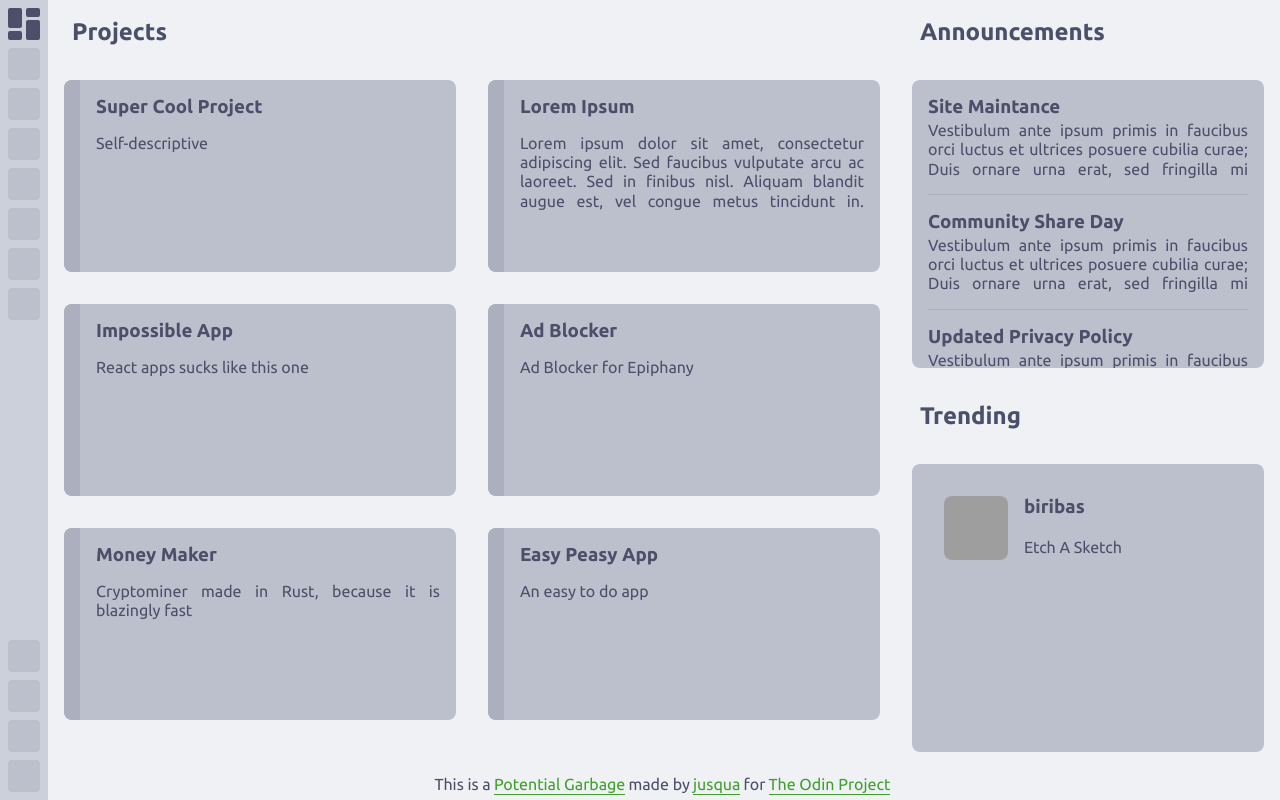
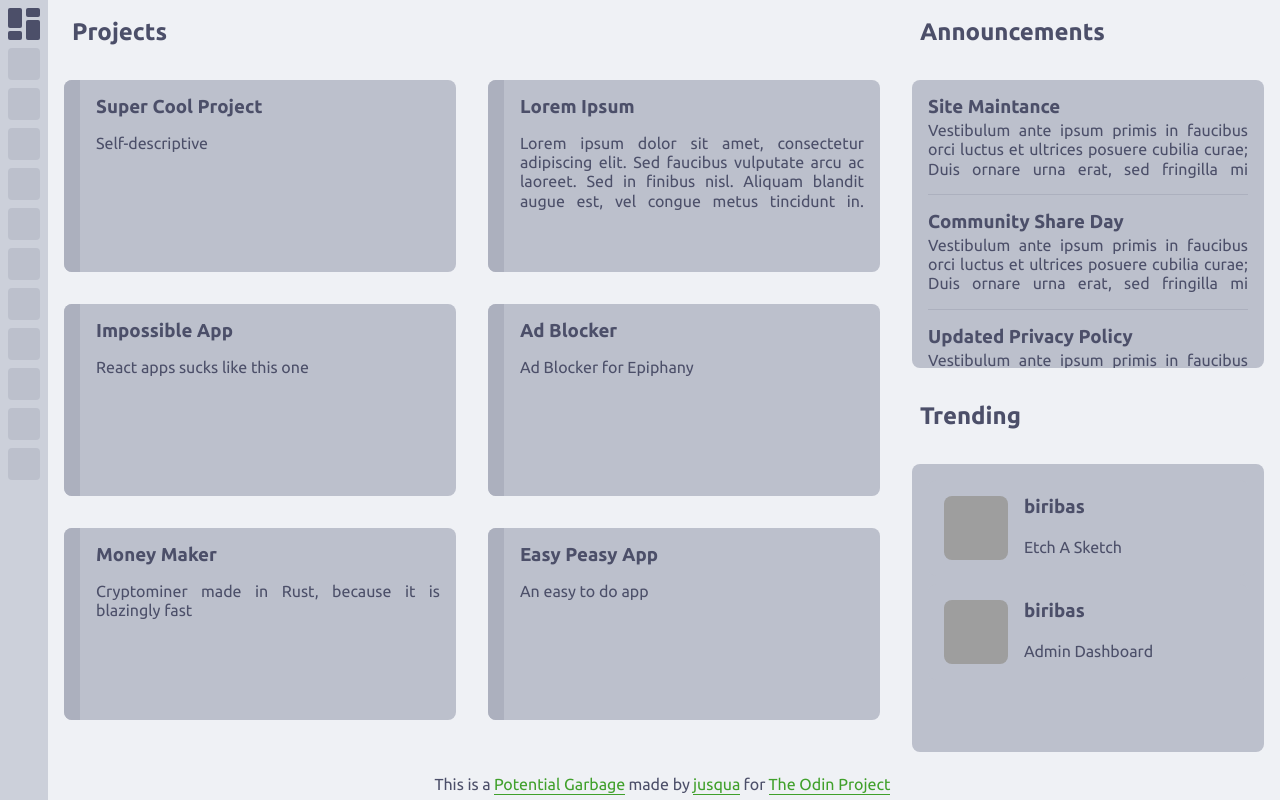
Before and after one commit to jusqua/odin-admin-dashboard, a plain HTML site: page index.html in a window 1280 px wide. Drawn offline with Linux system fonts and the light colour scheme; grey boxes are pictures that could not be loaded.

Commit message:
fix: inconsistences

```diff
--- a/index.html
+++ b/index.html
@@ -13,8 +13,6 @@
 <body>
   <div class="container">
     <section class="sidebar">
-      <div class="split">
-        <div class="user partition">
       <a href="#" class="user-avatar">
         <i class="logo">
           <i class="one"></i>
@@ -25,30 +23,17 @@
         <img src="https://gitlab.com/uploads/-/system/user/avatar/11640102/avatar.png" alt="avatar" class="avatar">
         <h1 class="pop-up">jusqua</h1>
       </a>
-        </div>
-
-        <div class="actions partition">
       <a href="#" class="ph-folder-plus-fill new-action"><span class="pop-up">New Project</span></a>
       <a href="#" class="ph-upload-simple-fill upload-action"><span class="pop-up">Upload Project</span></a>
       <a href="#" class="ph-share-network-fill share-action"><span class="pop-up">Share Project</span></a>
-        </div>
-
-        <div class="pages partition">
       <a href="#" class="ph-chats-fill message-page"><span class="pop-up">Messages</span></a>
       <a href="#" class="ph-clock-counter-clockwise-fill history-page"><span class="pop-up">History</span></a>
       <a href="#" class="ph-users-three-fill communities-page"><span class="pop-up">Communities</span></a>
       <a href="#" class="ph-check-square-offset-fill tasks-page"><span class="pop-up">Tasks</span></a>
-        </div>
-      </div>
-
-      <div class="split">
-        <div class="others partition">
-          <a href="#" class="ph-moon-fill theme-other"><span class="pop-up">Dark mode</span></a>
       <a href="#" class="ph-cookie-fill privacy-other"><span class="pop-up">Privacy</span></a>
       <a href="#" class="ph-question-fill support-other"><span class="pop-up">Support</span></a>
       <a href="#" class="ph-gear-fill settings-other"><span class="pop-up">Settings</span></a>
-        </div>
-      </div>
+      <a href="#" class="ph-moon-fill theme-other"><span class="pop-up">Dark mode</span></a>
     </section>
 
     <section class="projects">
@@ -157,6 +142,12 @@
           <h3 class="trending-title">biribas</h3>
           <p class="trending-description">Etch A Sketch</p>
         </a>
+        <a href="https://gitlab.com/ilovebooks/the-odin-project/admin-dashboard" class="trending-template">
+          <img src="https://gitlab.com/uploads/-/system/user/avatar/11793219/avatar.png" alt="trending-avatar"
+            class="trending-avatar avatar">
+          <h3 class="trending-title">biribas</h3>
+          <p class="trending-description">Admin Dashboard</p>
+        </a>
       </div>
     </section>
 
--- a/script.js
+++ b/script.js
@@ -1,5 +1,5 @@
-const theme = document.querySelector('.theme-other');
-theme.addEventListener('click', e => {
+document.querySelector('.theme-other').addEventListener('click', e => {
+  theme = e.target;
   if (theme.classList.contains('ph-moon-fill')) {
     theme.classList.remove('ph-moon-fill');
     theme.classList.add('ph-sun-fill');
--- a/styles.css
+++ b/styles.css
@@ -104,29 +104,13 @@ footer a:focus::after {
   background-color: var(--surface0);
   padding: var(--padding);
   grid-row: 1 / span 3;
-  display: flex;
-  align-items: center;
-  justify-content: space-between;
-  flex-direction: column;
-  overflow-y: auto;
+  display: grid;
+  grid-template-columns: repeat(auto-fill, var(--size));
   gap: .5rem;
+  align-content: start;
 }
 
-.sidebar .split {
-  display: flex;
-  align-items: center;
-  justify-content: start;
-  flex-direction: column;
-  gap: .5rem;
-}
-
-.sidebar .partition {
-  display: flex;
-  flex-direction: column;
-  gap: .5rem;
-}
-
-.sidebar .partition a {
+.sidebar a {
   --border-radius: 4px;
   --left: var(--sidebar-width);
   width: var(--size);
@@ -141,14 +125,14 @@ footer a:focus::after {
   transition: .1s color ease-in-out, .1s background-color ease-in-out;
 }
 
-.sidebar .partition a:focus,
-.sidebar .partition a:hover {
+.sidebar a:focus,
+.sidebar a:hover {
   background-color: var(--primary);
   color: var(--surface0);
 }
 
-.sidebar .partition a:hover .pop-up,
-.sidebar .partition a:focus .pop-up {
+.sidebar a:hover .pop-up,
+.sidebar a:focus .pop-up {
   display: flex;
 }
 
@@ -347,8 +331,11 @@ footer a:focus::after {
   grid-template-columns: 1fr;
   margin: 1rem;
   padding: 1rem;
+  overflow-y: auto;
+}
+
+.announcements .templates {
   gap: 2rem;
-  overflow: auto;
 }
 
 .announcements .templates *,
@@ -381,6 +368,11 @@ footer a:focus::after {
   text-align: justify;
 }
 
+.trending .templates {
+  gap: .5rem;
+  align-content: start;
+}
+
 .trending-template {
   --border-radius: 8px;
   --size: 4rem;
```
Lines whose indentation alone changed are shown as unchanged.
